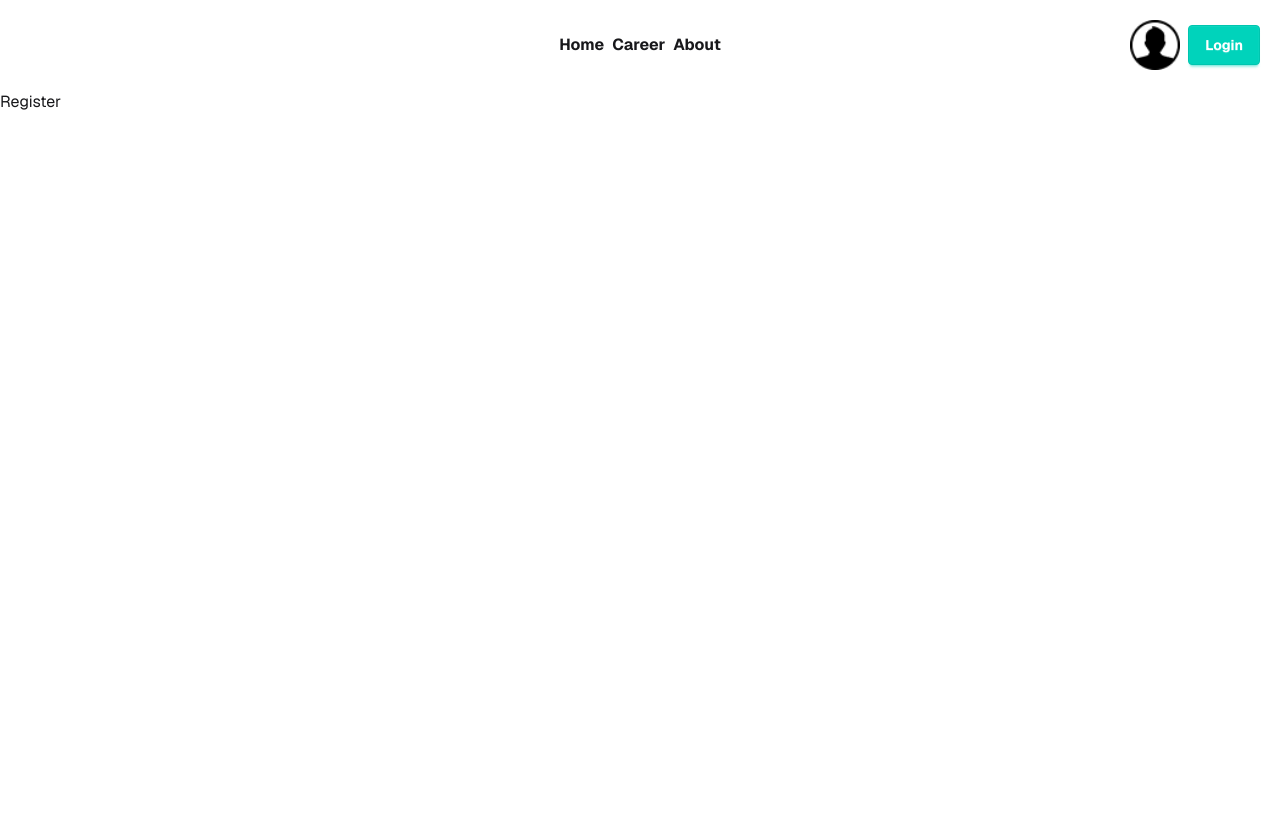
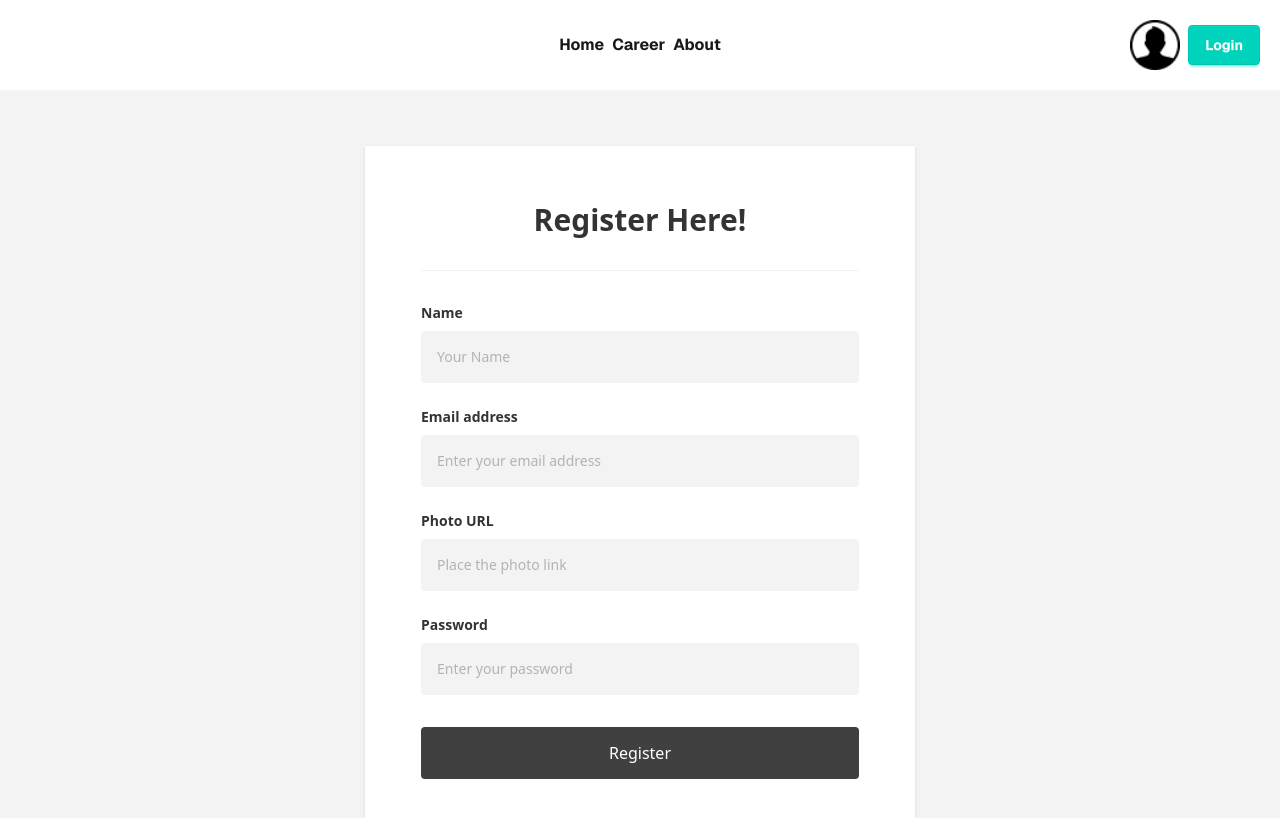
Before and after one commit to rokan45/newstoaday-nextjs-webapp, a Next.js app: page /register in a window 1280 px wide. Shown: the top 818 px of the page. Built offline with nearby package versions, Linux system fonts and the light colour scheme.

Commit message:
implementing login and register page and initializing authentication using better-auth

```diff
--- a/package.json
+++ b/package.json
@@ -9,11 +9,15 @@
     "lint": "eslint"
   },
   "dependencies": {
+    "@better-auth/mongo-adapter": "^1.6.11",
+    "better-auth": "^1.6.11",
     "date-fns": "^4.3.0",
+    "mongodb": "^7.2.0",
     "next": "16.2.4",
     "react": "19.2.4",
     "react-dom": "19.2.4",
-    "react-fast-marquee": "^1.6.5"
+    "react-fast-marquee": "^1.6.5",
+    "react-hook-form": "^7.76.1"
   },
   "devDependencies": {
     "@tailwindcss/postcss": "^4",
--- a/src/app/(auth)/login/page.jsx
+++ b/src/app/(auth)/login/page.jsx
@@ -1,9 +1,79 @@
+'use client'
+import Link from 'next/link';
 import React from 'react';
+import { useForm } from 'react-hook-form';
 
 const LoginPage = () => {
+
+    const { register, handleSubmit, formState: { errors } } = useForm();
+
+    const handleLogin = (data) => {
+        console.log(data, "data");
+    }
+
+
     return (
-        <div>
-            <h1>Login page</h1>
+        <div className='bg-[#f3f3f3] min-h-screen flex items-center justify-center font-sans antialiased'>
+
+            <div class="bg-white w-full max-w-137.5 p-10 md:p-14 shadow-sm">
+
+
+                <div class="text-center mb-8">
+                    <h2 class="text-2xl md:text-3xl font-bold text-[#333333]">Login your account</h2>
+                </div>
+
+
+                <hr class="border-[#f0f0f0] mb-8" />
+
+                <form class="space-y-6" onSubmit={handleSubmit(handleLogin)}>
+
+
+                    <div class="space-y-2">
+                        <label class="block text-sm font-bold text-[#333333]">Email address</label>
+                        <input
+                            type="email"
+                            id="email"
+                            placeholder="Enter your email address"
+                            class="w-full bg-[#f3f3f3] text-sm text-[#333333] placeholder-[#b3b3b3] p-4 rounded focus:outline-none focus:ring-1 focus:ring-gray-400"
+
+                            {...register("email", { required: 'true' })}
+
+                        />
+                          {errors.email && <span>This field is required</span>}
+                    </div>
+
+
+                    <div class="space-y-2">
+                        <label class="block text-sm font-bold text-[#333333]">Password</label>
+                        <input
+                            type="password"
+                            id="password"
+                            placeholder="Enter your password"
+                            class="w-full bg-[#f3f3f3] text-sm text-[#333333] placeholder-[#b3b3b3] p-4 rounded focus:outline-none focus:ring-1 focus:ring-gray-400"
+
+                            {...register("password", { required: 'true' })}
+                        />
+                        {errors.password && <span className='text-red-600 font-semibold'>This field is required</span>}
+                    </div>
+
+
+                    <div class="pt-2">
+                        <button
+                            type="submit"
+                            class="w-full bg-[#404040] hover:bg-[#333333] text-white font-medium py-3.5 px-4 rounded transition duration-200"
+                        >
+                            Login
+                        </button>
+                    </div>
+
+                </form>
+
+
+                <div class="text-center mt-8 text-xs md:text-sm font-medium text-[#555555]">
+                    Don't Have An Account ? <Link href="/register" class="text-[#ff5c5c] hover:underline font-bold ml-1">Register</Link>
+                </div>
+
+            </div>
         </div>
     );
 };
--- a/src/app/(auth)/register/page.jsx
+++ b/src/app/(auth)/register/page.jsx
@@ -1,9 +1,105 @@
+'use client'
+import Link from 'next/link';
 import React from 'react';
+import { useForm } from 'react-hook-form';
 
 const RegisterPage = () => {
+
+    const { register, handleSubmit, formState: { errors } } = useForm();
+
+    const handleRegister = (data) => {
+        console.log(data, "data");
+    }
+
+
     return (
-        <div>
-            <h1>Register</h1>
+        <div className='bg-[#f3f3f3] min-h-screen flex items-center justify-center font-sans antialiased'>
+
+            <div class="bg-white w-full max-w-137.5 p-10 md:p-14 shadow-sm">
+
+
+                <div class="text-center mb-8">
+                    <h2 class="text-2xl md:text-3xl font-bold text-[#333333]">Register Here!</h2>
+                </div>
+
+
+                <hr class="border-[#f0f0f0] mb-8" />
+
+                <form class="space-y-6" onSubmit={handleSubmit(handleRegister)}>
+
+                    {/* Name field */}
+                    <div class="space-y-2">
+                        <label class="block text-sm font-bold text-[#333333]">Name</label>
+                        <input
+                            type="text"
+
+                            placeholder="Your Name"
+                            class="w-full bg-[#f3f3f3] text-sm text-[#333333] placeholder-[#b3b3b3] p-4 rounded focus:outline-none focus:ring-1 focus:ring-gray-400"
+
+                            {...register("name", { required: 'true' })}
+
+                        />
+                        {errors.name && <span className='text-red-600 font-semibold'>This field is required</span>}
+                    </div>
+
+                    {/* Email */}
+                    <div class="space-y-2">
+                        <label class="block text-sm font-bold text-[#333333]">Email address</label>
+                        <input
+                            type="email"
+
+                            placeholder="Enter your email address"
+                            class="w-full bg-[#f3f3f3] text-sm text-[#333333] placeholder-[#b3b3b3] p-4 rounded focus:outline-none focus:ring-1 focus:ring-gray-400"
+
+                            {...register("email", { required: 'true' })}
+
+                        />
+                          {errors.email && <span className='text-red-600 font-semibold'>This field is required</span>}
+                    </div>
+
+                    {/* photo Url */}
+                    <div class="space-y-2">
+                        <label class="block text-sm font-bold text-[#333333]">Photo URL</label>
+                        <input
+                            type="text"
+
+                            placeholder="Place the photo link"
+                            class="w-full bg-[#f3f3f3] text-sm text-[#333333] placeholder-[#b3b3b3] p-4 rounded focus:outline-none focus:ring-1 focus:ring-gray-400"
+
+                            {...register("photo", { required: 'true' })}
+
+                        />
+                          {errors.photo && <span className='text-red-600 font-semibold'>This field is required</span>}
+                    </div>
+
+
+                    {/* Password */}
+                    <div class="space-y-2">
+                        <label class="block text-sm font-bold text-[#333333]">Password</label>
+                        <input
+                            type="password"
+
+                            placeholder="Enter your password"
+                            class="w-full bg-[#f3f3f3] text-sm text-[#333333] placeholder-[#b3b3b3] p-4 rounded focus:outline-none focus:ring-1 focus:ring-gray-400"
+
+                            {...register("password", { required: 'true' })}
+                        />
+                        {errors.password && <span className='text-red-600 font-semibold'>This field is required</span>}
+                    </div>
+
+
+                    <div class="pt-2">
+                        <button
+                            type="submit"
+                            class="w-full bg-[#404040] hover:bg-[#333333] text-white font-medium py-3.5 px-4 rounded transition duration-200"
+                        >
+                            Register
+                        </button>
+                    </div>
+
+                </form>
+
+            </div>
         </div>
     );
 };
--- /dev/null
+++ b/src/lib/auth.js
@@ -0,0 +1,13 @@
+import { betterAuth } from "better-auth";
+import { MongoClient } from "mongodb";
+import { mongodbAdapter } from "better-auth/adapters/mongodb";
+
+const client = new MongoClient(process.env.MONGO_URI);
+const db = client.db();
+
+export const auth = betterAuth({
+    database: mongodbAdapter(db, {
+
+        client
+    }),
+});
```
Also changed, not shown: 1 other file (tests, documents, lock files or other folders).
